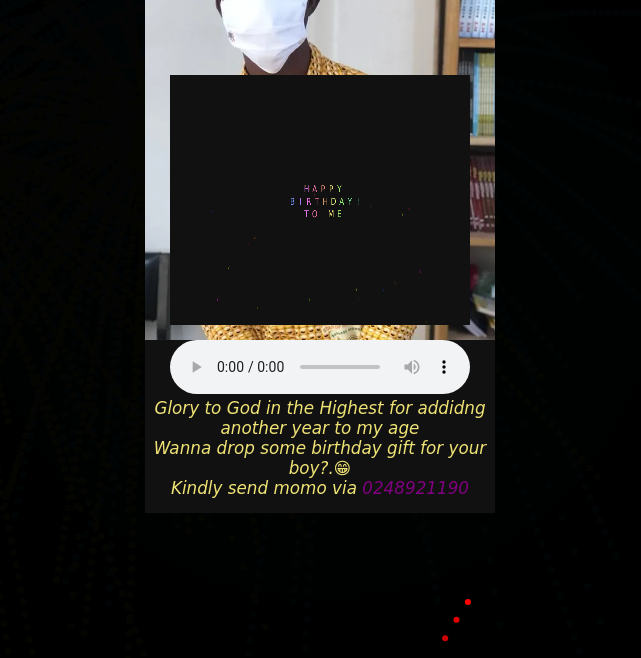
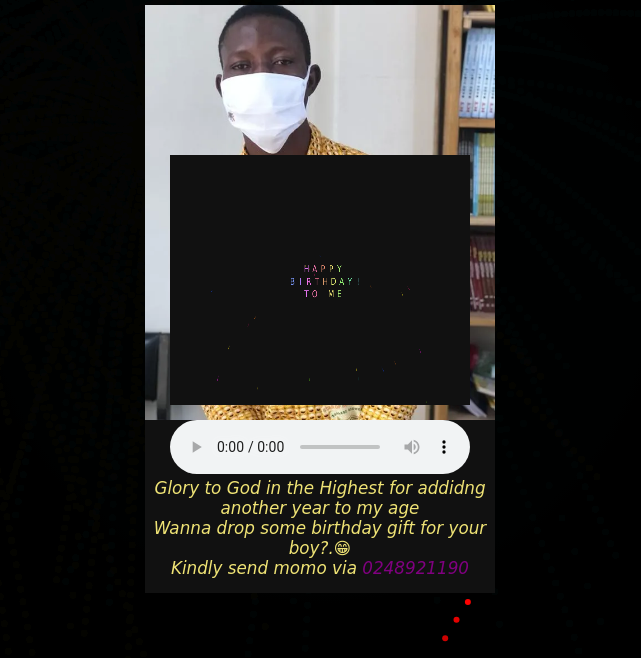
Before and after one commit to IamNuru/birthday, a plain HTML site: page index.html in a window 1280 px wide. Shown: the part 142-800 px from the top of the page, without its empty margins (320-961 px from the left). Drawn offline with Linux system fonts and the light colour scheme; a web font is replaced by a local one.

Commit message:
align items

```diff
--- a/index.html
+++ b/index.html
@@ -13,7 +13,7 @@
 
 </head>
 
-<body style="display:flex; justify-content: center">
+<body style="display:flex; justify-content: center; place-items: center;">
     <div>
         <div class="header">
             <h3 class="hurray">Hurray🍾 is My &nbsp;</h3>
```
